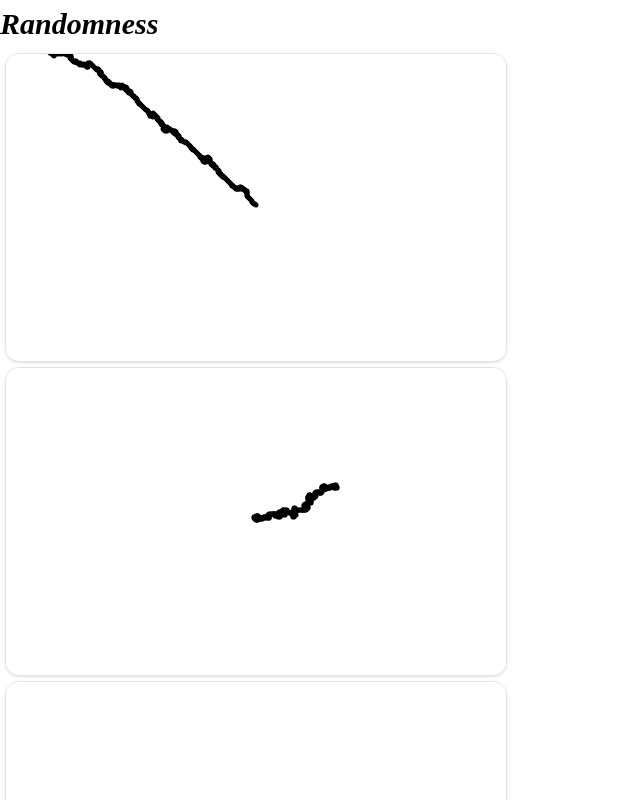
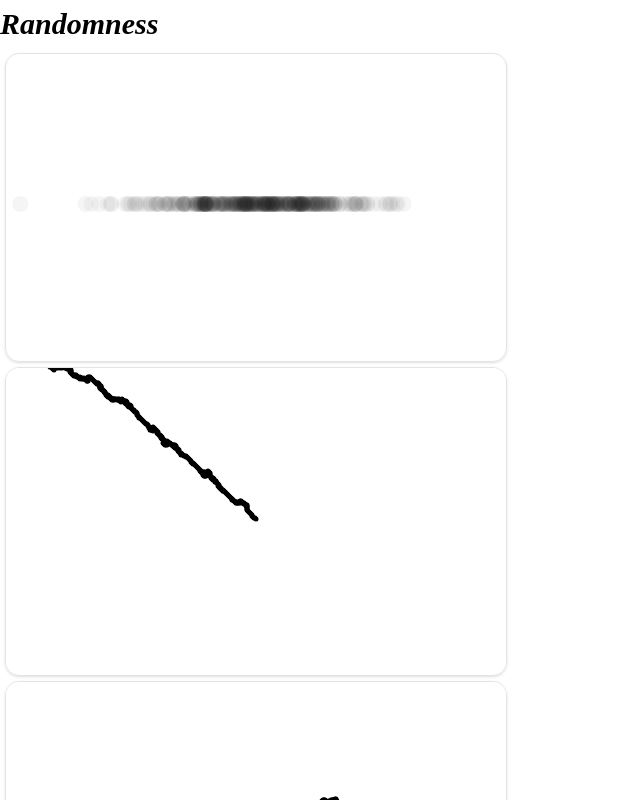
Before and after one commit to Unomars4/abstract, a Vue app: page /randomness in a window 1280 px wide. Shown: the top 800 px of the page, without its empty margins (0-640 px from the left). Built offline with nearby package versions, Linux system fonts and the light colour scheme; a web font is replaced by a local one.

Commit message:
feat: add gaussian distribution graph

```diff
--- a/src/sketches/randomness.ts
+++ b/src/sketches/randomness.ts
@@ -100,7 +100,23 @@ const NormalDistributionGraph = function (p: p5) {
   };
 };
 
+const GaussianGraph = function (p: p5) {
+  p.setup = function () {
+    p.background(255);
+    p.createCanvas(SCREEN_WIDTH, SCREEN_HEIGHT);
+  };
+
+  p.draw = function () {
+    const x = 60 * p.randomGaussian() + SCREEN_WIDTH / 2;
+
+    p.noStroke();
+    p.fill(0, 10);
+    p.circle(x, SCREEN_HEIGHT / 2, 16);
+  };
+};
+
 export default [
+  GaussianGraph,
   DynamicRandomWalker,
   DownRightRandomWalker,
   NormalDistributionGraph,
```
